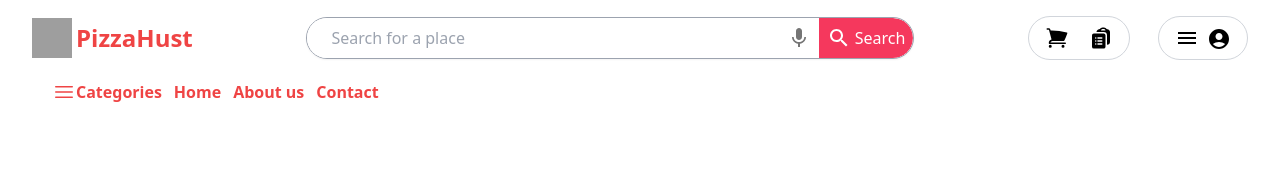
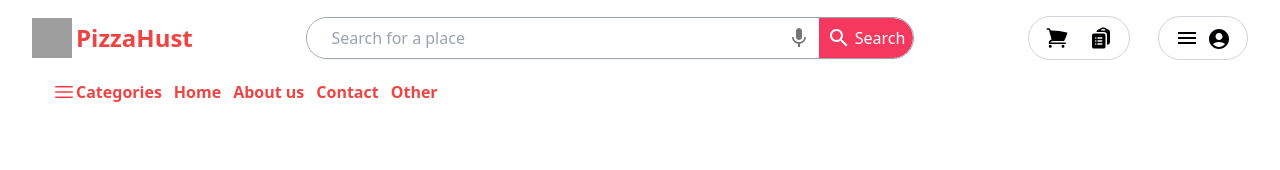
Before and after one commit to 3hJalter/PizzaHust, a React (Vite) app in the folder client/: page / in a window 1280 px wide. Shown: the top 170 px of the page. Built offline with nearby package versions, Linux system fonts and the light colour scheme; grey boxes are pictures that could not be loaded.

Commit message:
Update NavBar.jsx

```diff
--- a/client/src/components/NavBar.jsx
+++ b/client/src/components/NavBar.jsx
@@ -12,6 +12,7 @@ const NavBar = () => {
             <Link to='/'>Home</Link>
             <div>About us</div>
             <div>Contact</div>
+            <div> Other</div>
         </div>
     );
 
```
